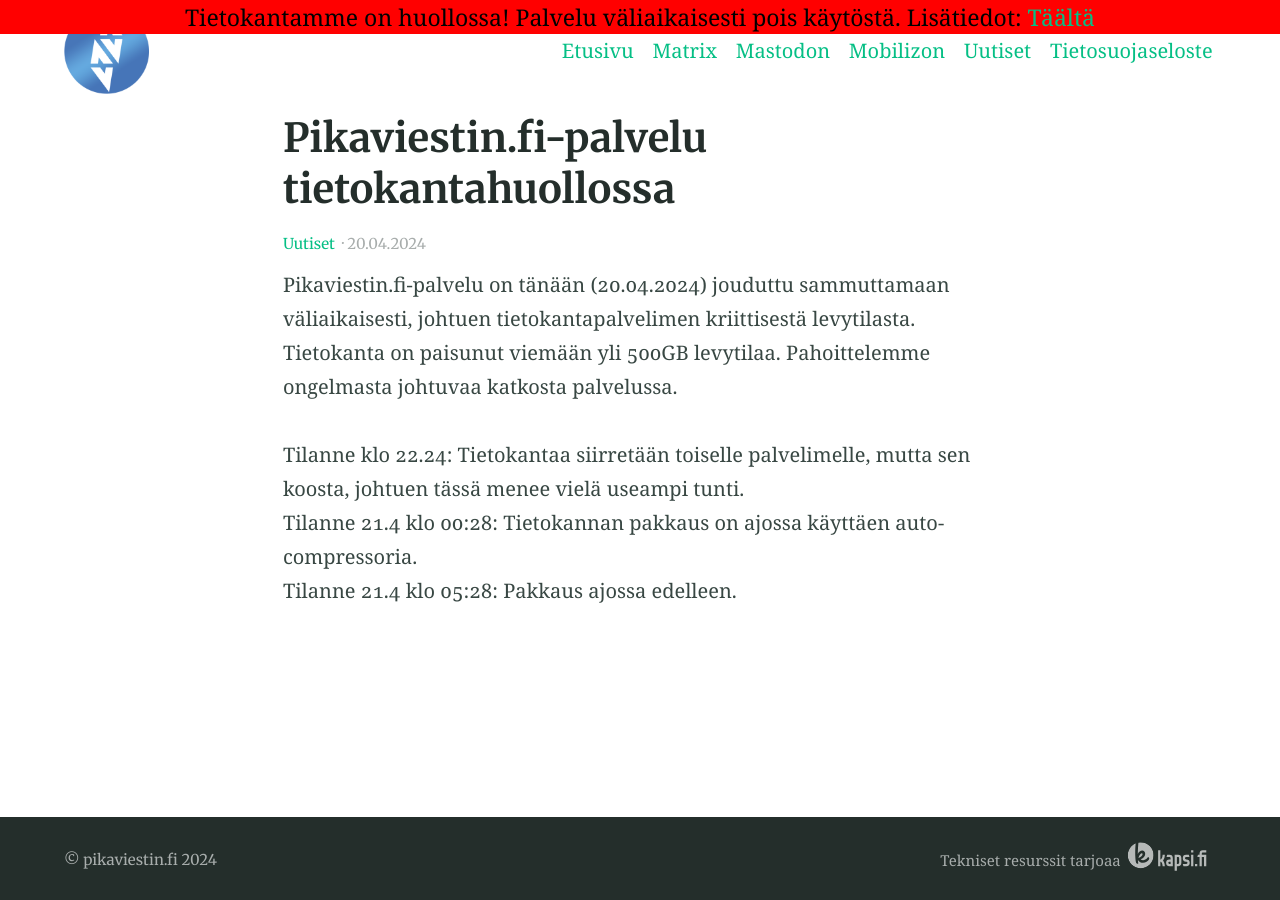
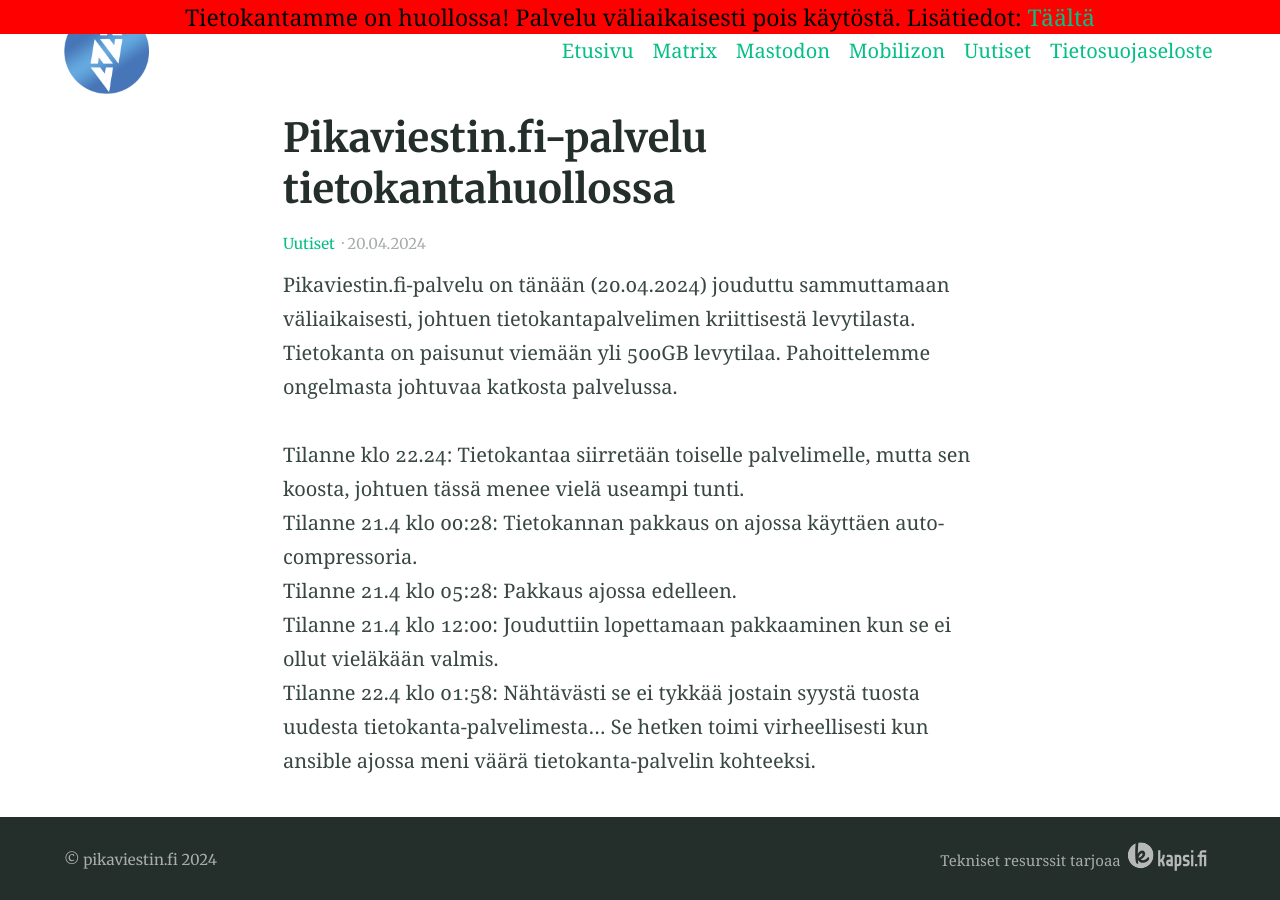
Before and after one commit to pikaviestin/website-www.pikaviestin.fi, a Jekyll site: the page built from _posts/2024-04-20-pikaviestin-huollossa.md, in a window 1280 px wide. Built offline with Jekyll 4.4.1, drawn with Linux system fonts in a browser that asks for light colours.

Commit message:
Update progress

```diff
--- a/_posts/2024-04-20-pikaviestin-huollossa.md
+++ b/_posts/2024-04-20-pikaviestin-huollossa.md
@@ -12,3 +12,5 @@
 Tilanne klo 22.24: Tietokantaa siirretään toiselle palvelimelle, mutta sen koosta, johtuen tässä menee vielä useampi tunti.
 Tilanne 21.4 klo 00:28: Tietokannan pakkaus on ajossa käyttäen auto-compressoria.
 Tilanne 21.4 klo 05:28: Pakkaus ajossa edelleen.
+Tilanne 21.4 klo 12:00: Jouduttiin lopettamaan pakkaaminen kun se ei ollut vieläkään valmis.
+Tilanne 22.4 klo 01:58: Nähtävästi se ei tykkää jostain syystä tuosta uudesta tietokanta-palvelimesta...  Se hetken toimi virheellisesti kun ansible ajossa meni väärä tietokanta-palvelin kohteeksi.
```
